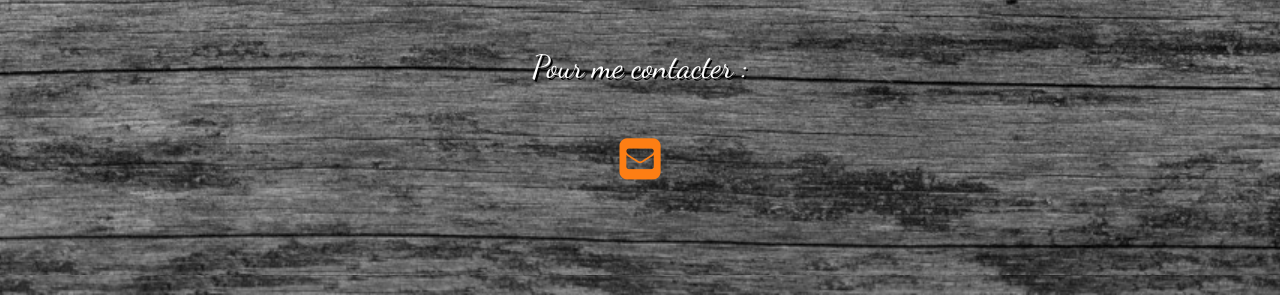
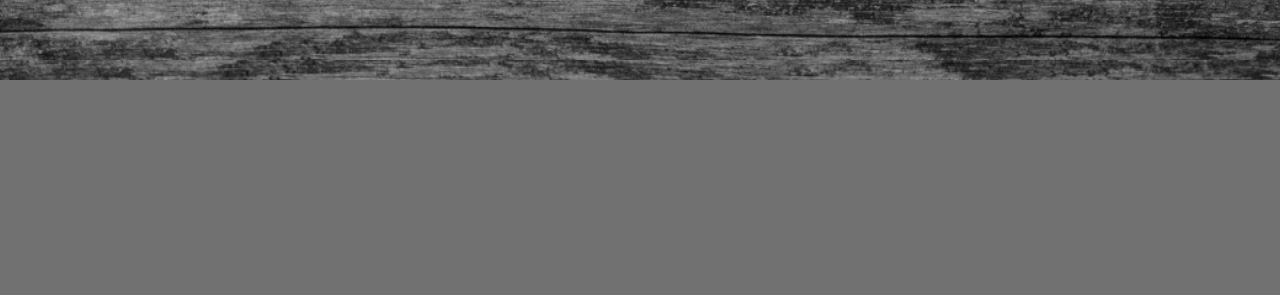
Before and after one commit to LudwigJedde/blog_mvc, a PHP site: page / in a window 1280 px wide. Shown: the part 997-1292 px from the top of the page. After the commit the page ends 1077 px from the top, so only its background shows below. Run offline with PHP 8.4, Linux system fonts and the light colour scheme; data that the repository does not hold is empty.

Commit message:
modifié div

```diff
--- a/view/accueil.php
+++ b/view/accueil.php
@@ -50,12 +50,12 @@
                 </tbody>
             </table>
 
-            <div class="contact mt-5">
+            <!--<div class="contact mt-5">
                 <h2 class="text-center mb-4">Pour me contacter :</h2>
                 <div class="bordure mb-4 p-4 d-sm-flex justify-content-around custom">
                     <i class="fa fa-envelope-square fa-2x" aria-hidden="true"></i>
                 </div>
-            </div>
+            </div>-->
         </div>
     </div>
 
```
